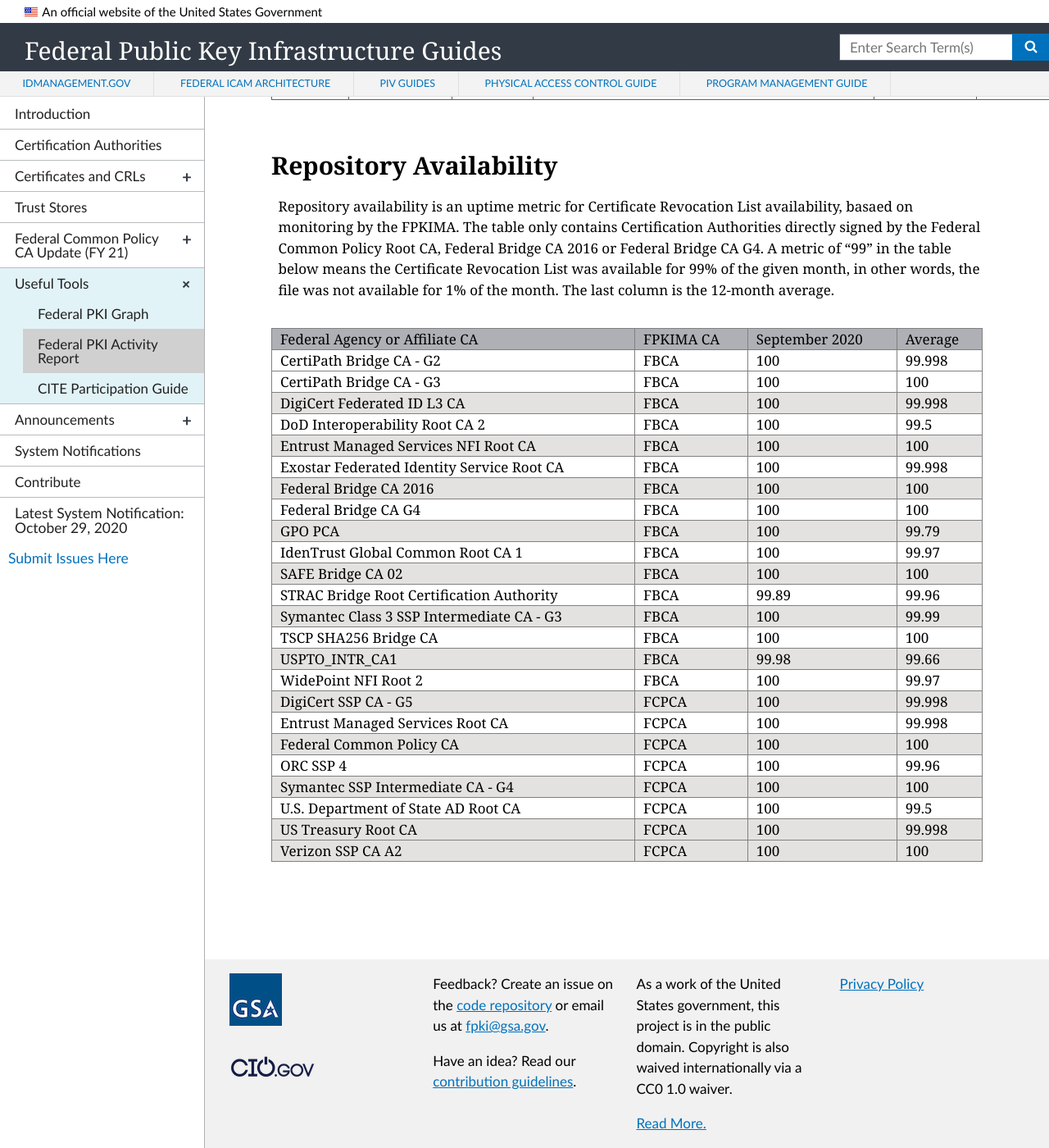
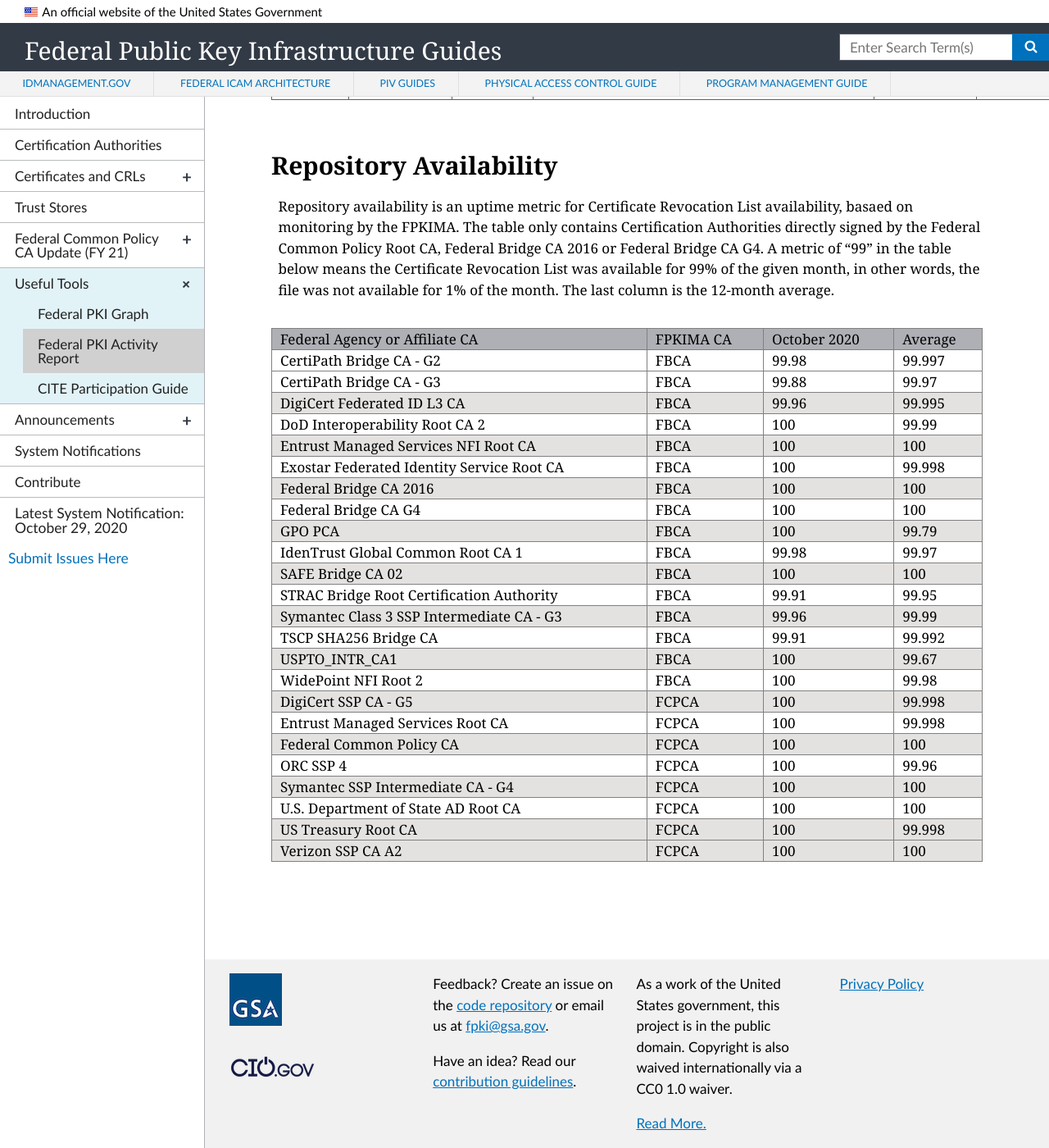
Before and after one commit to GSA/fpki-guides, a Jekyll site: the page built from _tools/03_fpki_activity_report.md, in a window 1280 px wide and 1400 px high, scrolled down 2819 px. Shown: the whole window at 82% size. Built offline with Jekyll 4.4.1, drawn with Linux system fonts in a browser that asks for light colours; nearby versions of some CDN libraries.

Commit message:
Updates for end of October 2020 report

```diff
--- a/_includes/fpkiar-repo-table.html
+++ b/_includes/fpkiar-repo-table.html
@@ -21,32 +21,32 @@
     <tr>
         <th class="tg-llyw">Federal Agency or Affiliate CA</th>
         <td class="tg-llyw">FPKIMA CA</td>
-        <td class="tg-llyw">September 2020</td>
+        <td class="tg-llyw">October 2020</td>
         <td class="tg-llyw">Average</td>
     </tr>
     <tr>
         <td class="tg-0pky">CertiPath Bridge CA - G2</td>
         <td class="tg-0pky">FBCA</td>
-        <td class="tg-0pky">100</td>
-        <td class="tg-0pky">99.998</td>
+        <td class="tg-0pky">99.98</td>
+        <td class="tg-0pky">99.997</td>
     </tr>
     <tr>
         <td class="tg-0pky">CertiPath Bridge CA - G3</td>
         <td class="tg-0pky">FBCA</td>
-        <td class="tg-0pky">100</td>
-        <td class="tg-0pky">100</td>
+        <td class="tg-0pky">99.88</td>
+        <td class="tg-0pky">99.97</td>
     </tr>
     <tr>
         <td class="tg-y698">DigiCert Federated ID L3 CA</td>
         <td class="tg-y698">FBCA</td>
-        <td class="tg-y698">100</td>
-        <td class="tg-y698">99.998</td>
+        <td class="tg-y698">99.96</td>
+        <td class="tg-y698">99.995</td>
     </tr>
     <tr>
         <td class="tg-0pky">DoD Interoperability Root CA 2</td>
         <td class="tg-0pky">FBCA</td>
         <td class="tg-0pky">100</td>
-        <td class="tg-0pky">99.5</td>
+        <td class="tg-0pky">99.99</td>
     </tr>
     <tr>
         <td class="tg-y698">Entrust Managed Services NFI Root CA</td>
@@ -81,7 +81,7 @@
     <tr>
         <td class="tg-0pky">IdenTrust Global Common Root CA 1</td>
         <td class="tg-0pky">FBCA</td>
-        <td class="tg-0pky">100</td>
+        <td class="tg-0pky">99.98</td>
         <td class="tg-0pky">99.97</td>
     </tr>
     <tr>
@@ -93,32 +93,32 @@
     <tr>
         <td class="tg-0pky">STRAC Bridge Root Certification Authority</td>
         <td class="tg-0pky">FBCA</td>
-        <td class="tg-0pky">99.89</td>
-        <td class="tg-0pky">99.96</td>
+        <td class="tg-0pky">99.91</td>
+        <td class="tg-0pky">99.95</td>
     </tr>
     <tr>
         <td class="tg-y698">Symantec Class 3 SSP Intermediate CA - G3</td>
         <td class="tg-y698">FBCA</td>
-        <td class="tg-y698">100</td>
+        <td class="tg-y698">99.96</td>
         <td class="tg-y698">99.99</td>
     </tr>
     <tr>
         <td class="tg-0pky">TSCP SHA256 Bridge CA</td>
         <td class="tg-0pky">FBCA</td>
-        <td class="tg-0pky">100</td>
-        <td class="tg-0pky">100</td>
+        <td class="tg-0pky">99.91</td>
+        <td class="tg-0pky">99.992</td>
     </tr>
     <tr>
         <td class="tg-y698">USPTO_INTR_CA1</td>
         <td class="tg-y698">FBCA</td>
-        <td class="tg-y698">99.98</td>
-        <td class="tg-y698">99.66</td>
+        <td class="tg-y698">100</td>
+        <td class="tg-y698">99.67</td>
     </tr>
      <tr>
         <td class="tg-0pky">WidePoint NFI Root 2</td>
         <td class="tg-0pky">FBCA</td>
         <td class="tg-0pky">100</td>
-        <td class="tg-0pky">99.97</td>
+        <td class="tg-0pky">99.98</td>
     </tr>
     <tr>
         <td class="tg-y698">DigiCert SSP CA - G5</td>
@@ -154,7 +154,7 @@
         <td class="tg-0pky">U.S. Department of State AD Root CA</td>
         <td class="tg-0pky">FCPCA</td>
         <td class="tg-0pky">100</td>
-        <td class="tg-0pky">99.5</td>
+        <td class="tg-0pky">100</td>
     </tr>
     <tr>
         <td class="tg-y698">US Treasury Root CA</td>
```
